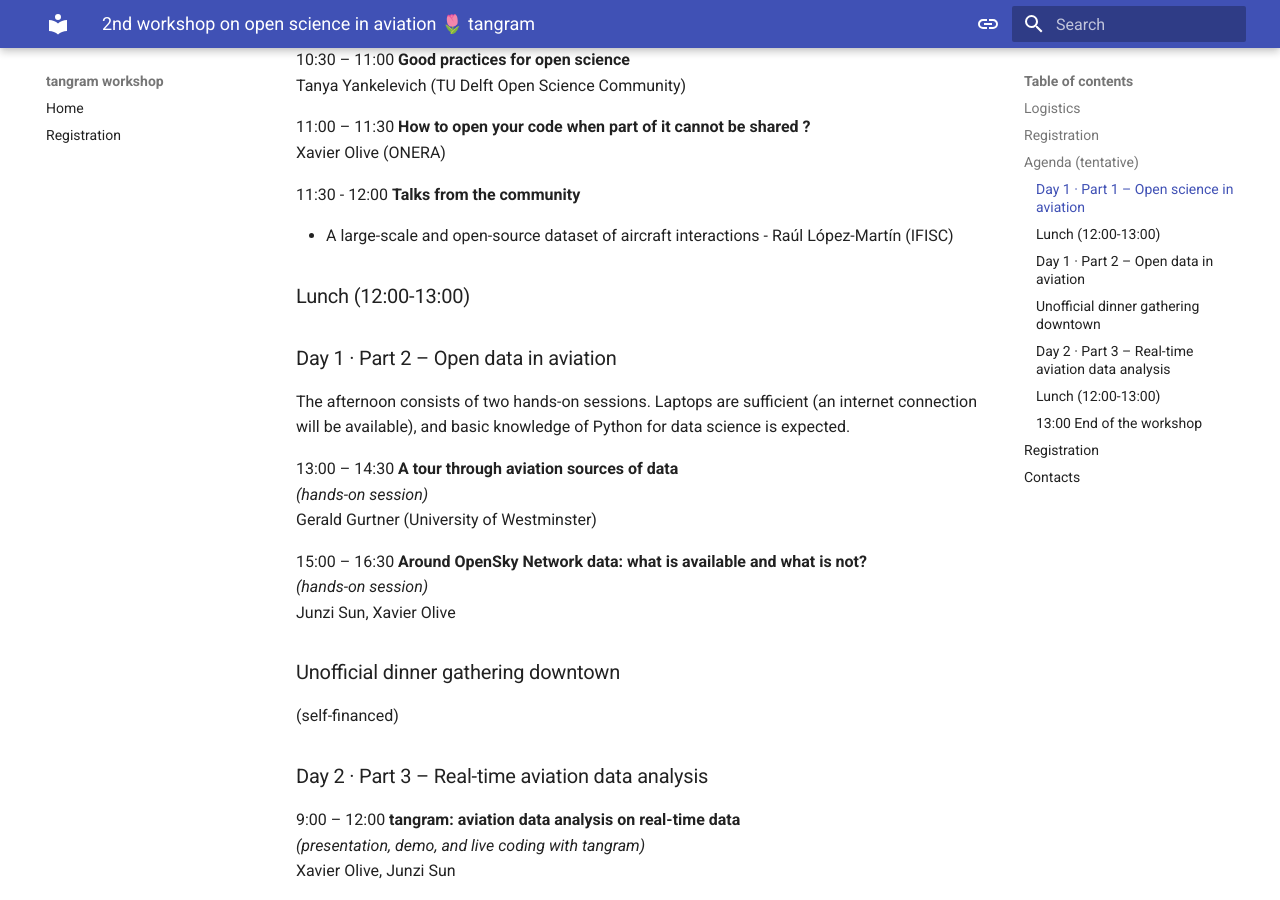
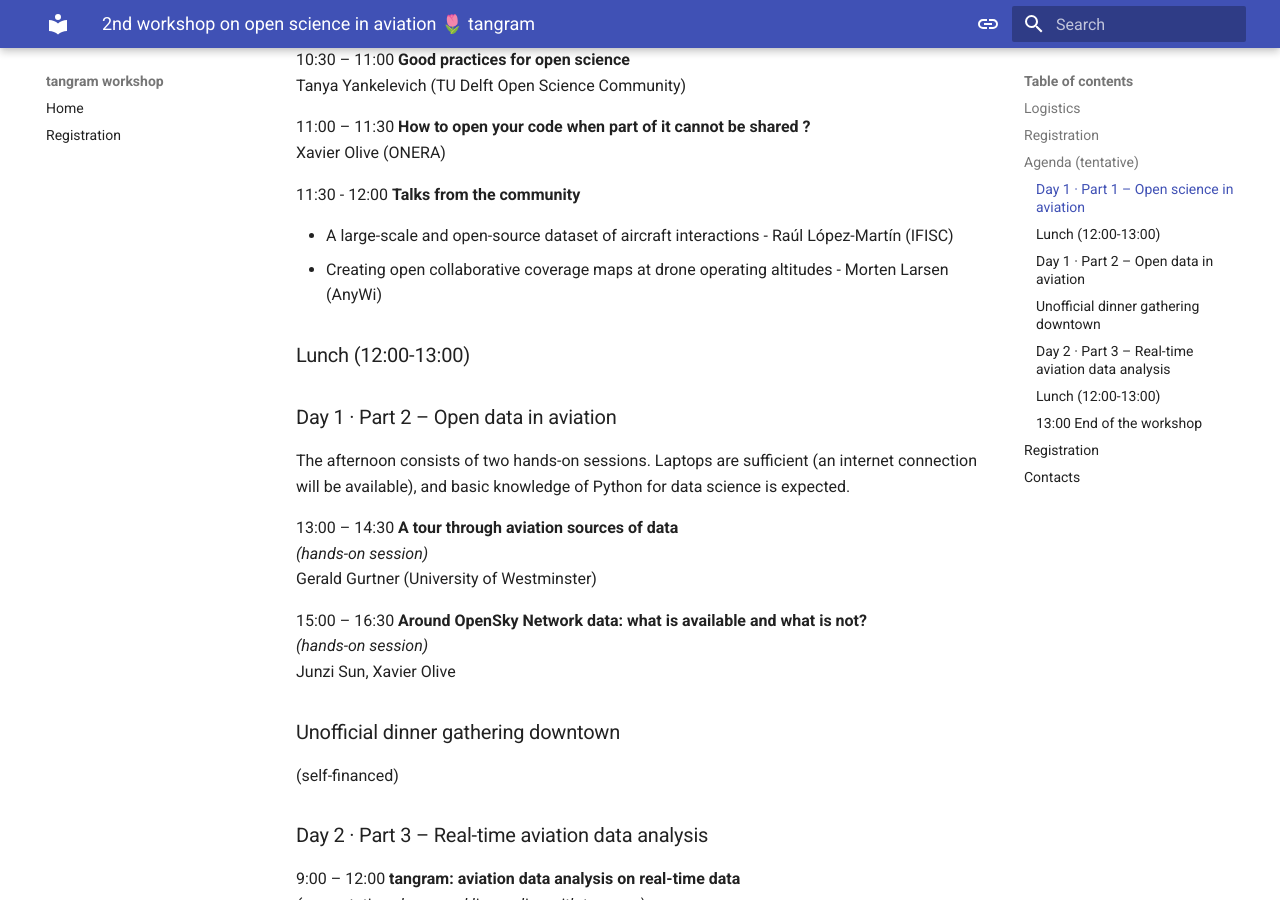
Before and after one commit to open-aviation/workshop, an MkDocs documentation site: the page built from docs/index.md, in a window 1280 px wide and 900 px high, scrolled down 1238 px. Built offline with MkDocs 1.6.1 and Material for MkDocs 9.7.7, drawn with Linux system fonts in a browser that asks for light colours.

Commit message:
Update index.md

```diff
--- a/docs/index.md
+++ b/docs/index.md
@@ -48,6 +48,7 @@
 11:30 - 12:00 **Talks from the community**
 
 - A large-scale and open-source dataset of aircraft interactions - Raúl López-Martín (IFISC)
+- Creating open collaborative coverage maps at drone operating altitudes - Morten Larsen (AnyWi)
 
 ### Lunch (12:00-13:00)
 
```
